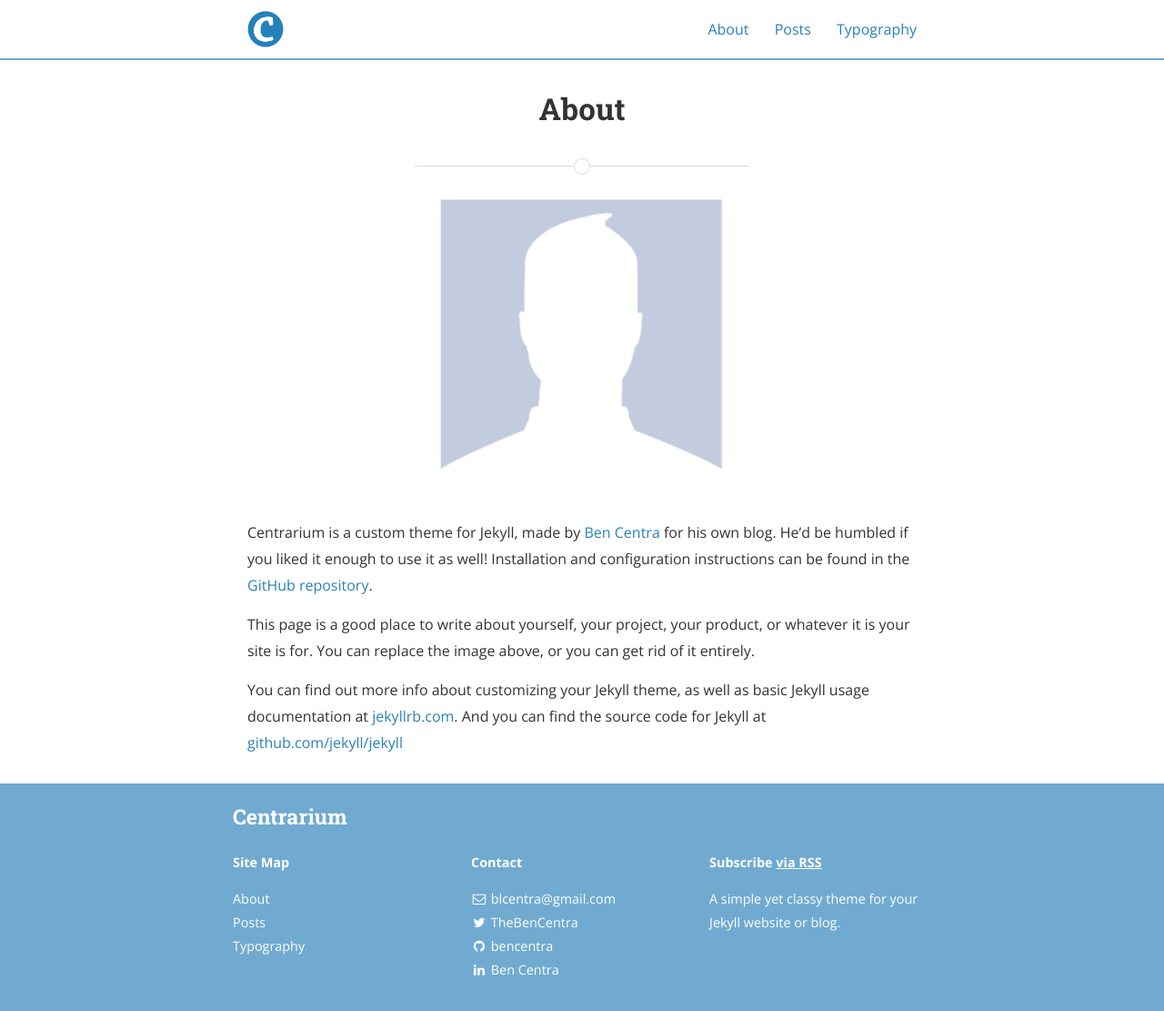
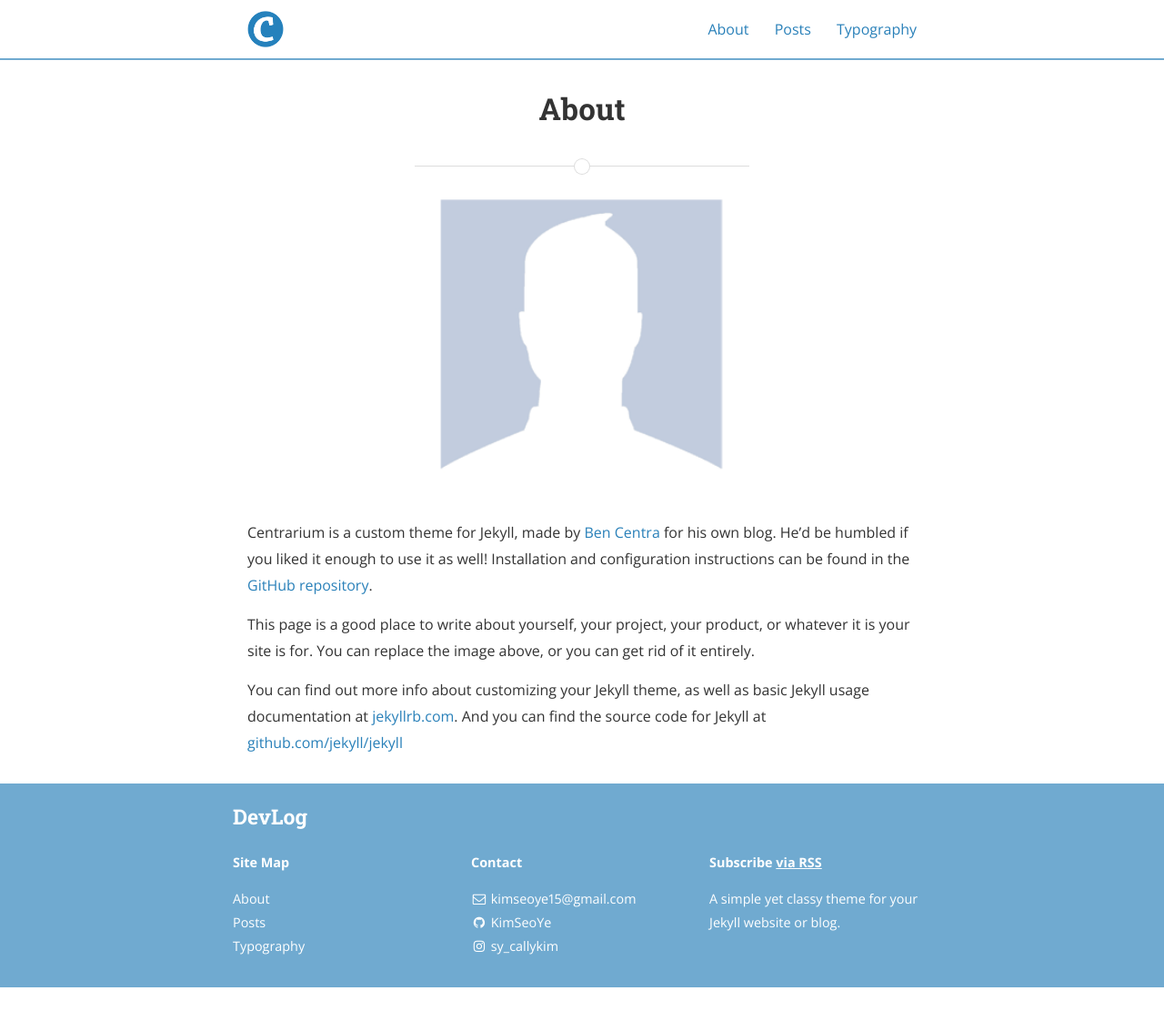
Before and after one commit to KimSeoYe/KimSeoYe.github.io, a Jekyll site: the page built from about.md, in a window 1280 px wide and 1111 px high. Shown: the whole window at 91% size. Built offline with Jekyll 4.4.1, drawn with Linux system fonts in a browser that asks for light colours; nearby versions of some CDN libraries.

Commit message:
Modify config

```diff
--- a/_config.yml
+++ b/_config.yml
@@ -9,17 +9,17 @@ exclude:
   - "/vendor/"
 
 # Site settings
-title: Centrarium
-subtitle: "A simple yet classy theme for your Jekyll website or blog"
-email: blcentra@gmail.com
-name: Ben Centra
+title: DevLog
+subtitle: SY's growth records.
+email: kimseoye15@gmail.com
+name: KimSeoYe
 description: >
   A simple yet classy theme for your Jekyll website or blog.
 # Base URL of site (i.e. /blog). It should always start with a slash,
 # and never end with a slash. Set it to a blank value if hosting at the
 # root of your server.
 baseurl: "" # the subpath of your site, e.g. /blog/
-url: "" # the base hostname & protocol for your site
+url: https://kimseoye.github.io # the base hostname & protocol for your site
 cover: "/assets/header_image.jpg"
 logo: "/assets/logo.png"
 
@@ -78,38 +78,38 @@ descriptions:
 social:
   - name: Twitter
     icon: twitter
-    username: TheBenCentra
-    url: https://twitter.com/TheBenCentra
+    username: ""
+    url: ""
     desc: Follow me on Twitter
-    share: true
+    share: false
 
   - name: Facebook
     icon: facebook
-    username: thebencentra
+    username: ""
     url: ""
     desc: Friend me on Facebook
-    share: true
+    share: false
 
   - name: GitHub
     icon: github
-    username: bencentra
-    url: https://github.com/bencentra
+    username: KimSeoYe
+    url: https://github.com/KimSeoYe
     desc: Fork me on GitHub
-    share: false
+    share: true
 
   - name: LinkedIn
     icon: linkedin
-    username: Ben Centra
-    url: https://www.linkedin.com/pub/ben-centra/47/769/60a
+    username: ""
+    url: ""
     desc: Connect with me on LinkedIn
-    share: true
+    share: false
 
   - name: Google+
     icon: google-plus
     username: ""
     url: ""
     desc: Add me to your Circles
-    share: true
+    share: false
 
   - name: YouTube
     icon: youtube
@@ -120,17 +120,17 @@ social:
 
   - name: Instagram
     icon: instagram
-    username: ""
-    url: ""
+    username: sy_callykim
+    url: https://www.instagram.com/sy_callykim/
     desc: Follow me on Instagram
-    share: false
+    share: true
 
   - name: Pinterest
     icon: pinterest
     username: ""
     url: ""
     desc: Follow me on Pinterest
-    share: true
+    share: false
 
   - name: SoundCloud
     icon: soundcloud
@@ -179,7 +179,7 @@ social:
     username: ""
     url: ""
     desc: Share to Reddit
-    share: true
+    share: false
 
   - name: "Hacker News"
     icon: hacker-news
```
